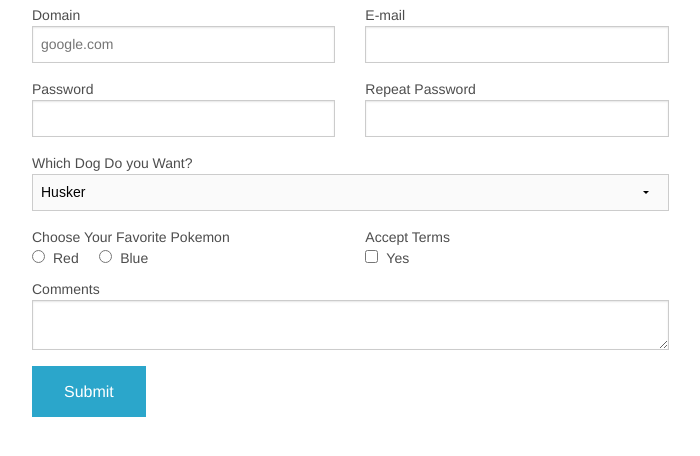
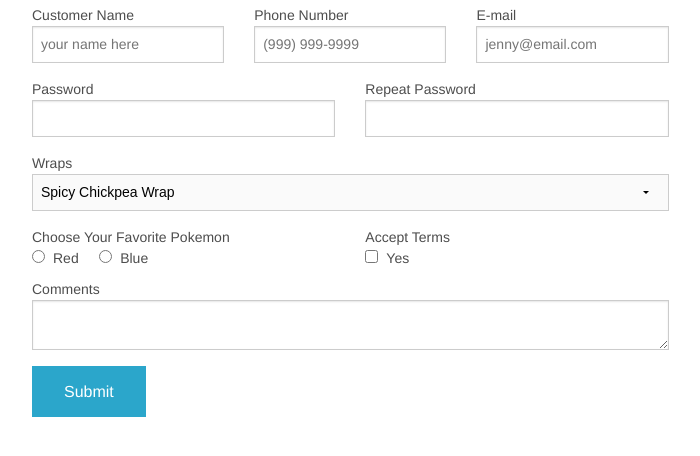
Before and after one commit to JillChatham/Forms-Assignment, a plain HTML site: page index.html in a window 1280 px wide. Shown: the part 68-524 px from the top of the page, without its empty margins (123-823 px from the left). Drawn offline with Linux system fonts and the light colour scheme; a script that the page names is missing.

Commit message:
first changes from class on Monday

```diff
--- a/index.html
+++ b/index.html
@@ -18,21 +18,26 @@
     <div class="row">
       <div class="large-8 medium-8 columns">
         <!-- Grid Example -->
-        <form data-abide action="http://getsimpleform.com/messages?form_api_token=6ddf889bed286da4c41642668be9c1e6" method="post">
+        <form data-abide action="http://getsimpleform.com/messages?form_api_token=fb097b52b97c0ae18655b0db0c9a35b0" method="post">
 				  <div class="row">
             <input type='hidden' name='redirect_to' value='http://google.com' />
 
-				    <div class="large-6 columns">
-				      <label>Domain</label>
-				      <input type="text" name='domain' pattern="domain" placeholder="google.com" required />
-              <small class="error">Please give a valid domain. No slashes allowed</small>
+				    <div class="medium-4 columns">
+				      <label>Customer Name</label>
+				      <input type="text" name='customer' placeholder="your name here" required />
+              <small class="error">Please give your name here!</small>
 				    </div>
-            <div class="large-6 medium-6 columns">
+            <div class="medium-4 columns">
+              <label>Phone Number</label>
+              <input type="text" name='phone' placeholder="(999) 999-9999" required />
+            </div>
+            <div class="medium-4 medium-4 columns">
               <label>E-mail</label>
-              <input type="email" name='email'  pattern="email" required />
+              <input type="email" name='email'  pattern="email" placeholder="jenny@email.com" required />
               <small class="error">Please give a valid email.</small>
             </div>
 				  </div>
+
 				  <div class="row">
 
 				    <div class="large-6 medium-6 columns">
@@ -49,12 +54,16 @@
 				  </div>
 				  <div class="row">
 				    <div class="large-12 columns">
-				      <label>Which Dog Do you Want?</label>
-				      <select name="dog">
-				        <option value="husker">Husker</option>
-				        <option value="starbuck">Starbuck</option>
-				        <option value="hotdog">Hot Dog</option>
-				        <option value="apollo">Apollo</option>
+				      <label>Wraps</label>
+				      <select name="Choose a wrap:">
+				        <option value="chickpea">Spicy Chickpea Wrap</option>
+				        <option value="panSeared">Pan Seared Tofu</option>
+				        <option value="bbq">BBQ Seitan</option>
+				        <option value="chimichurri">Chimichurri Seitan</option>
+                <option value="bella">The Bella</option>
+                <option value="blackBean">Black Bean</option>
+                <option value="blackened">Blackened Tofu</option>
+                <option value="eggless">Eggless Tofu Salad</option>
 				      </select>
 				    </div>
 				  </div>
```
